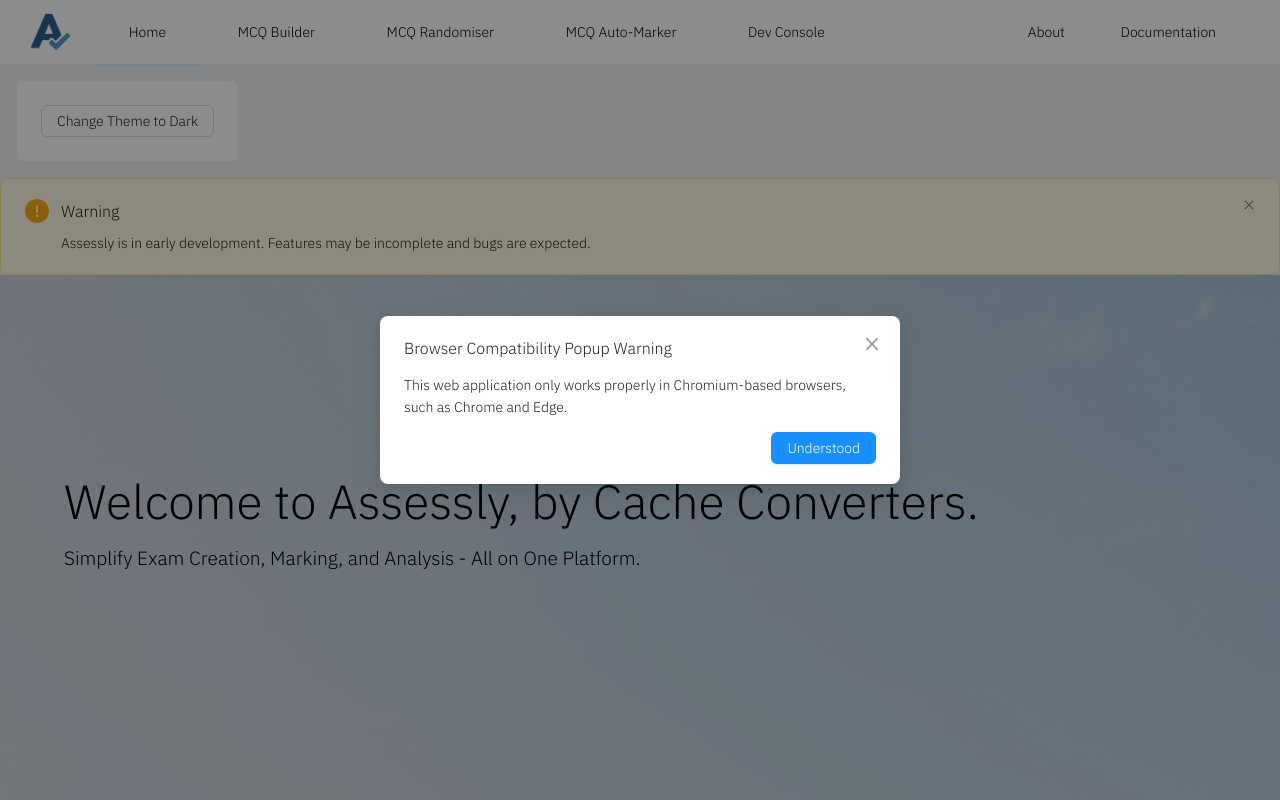
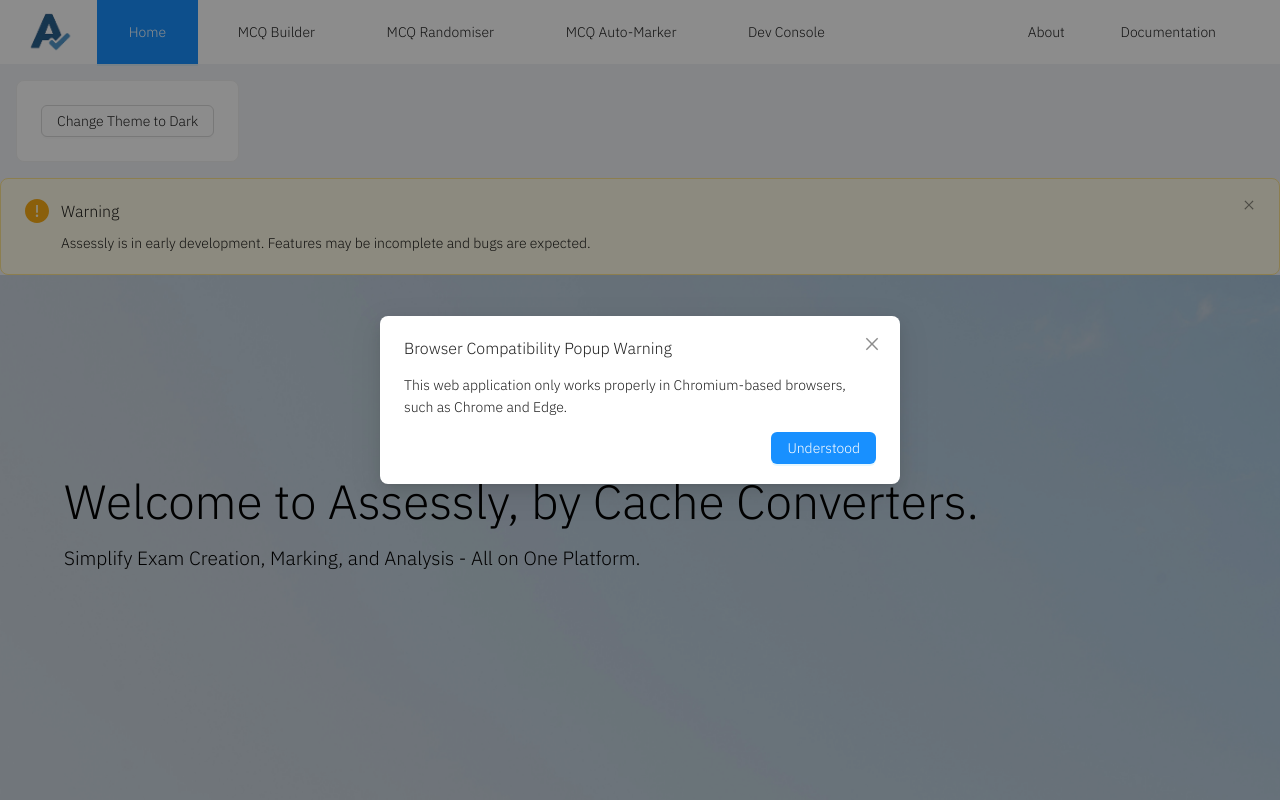
Before and after one commit to uoa-compsci399-2025-s1/capstone-project-2025-s1-team-11, a React (Vite) app in the folder client/: page / in a window 1280 px wide. Shown: the top 800 px of the page. Built offline with nearby package versions, Linux system fonts and the light colour scheme.

Commit message:
Updated navigation bar to prev colours

```diff
--- a/client/src/components/navigation.jsx
+++ b/client/src/components/navigation.jsx
@@ -4,7 +4,6 @@ import { Button, Space } from "antd";
 export function Navigation({ isDarkMode }) {
   const navStyles = {
     width: "100%",
-    backgroundColor: isDarkMode ? "#1f1f1f" : "#ffffff",
   };
 
   const containerStyles = {
@@ -14,19 +13,25 @@ export function Navigation({ isDarkMode }) {
     paddingRight: "24px",
   };
 
-  const buttonStyles = {
+  const textButtonStyles = {
     borderRadius: 0,
     fontWeight: 500,
     padding: "2.2em",
-    backgroundColor: "transparent",
-    color: isDarkMode ? "#ffffff" : "#000000",
+    backgroundColor: isDarkMode ? "#1f1f1f" : "#ffffff",
+    color: isDarkMode ? "#ffffff" : undefined,
+  };
+
+  const primaryButtonStyles = {
+    borderRadius: 0,
+    fontWeight: 500,
+    padding: "2.2em",
   };
 
   const docButtonStyles = {
     borderRadius: 0,
     backgroundColor: isDarkMode ? "#1f1f1f" : "#ffffff",
     fontWeight: 500,
-    color: isDarkMode ? "#ffffff" : "#000000",
+    color: isDarkMode ? "#ffffff" : undefined,
   };
 
   return (
@@ -35,34 +40,34 @@ export function Navigation({ isDarkMode }) {
         <Space style={{ margin: 0 }}>
           <NavLink to="/" end>
             {({ isActive }) => (
-              <Button type={isActive ? "primary" : "text"} style={buttonStyles}>Home</Button>
+              <Button type={isActive ? "primary" : "text"} style={isActive ? primaryButtonStyles : textButtonStyles}>Home</Button>
             )}
           </NavLink>
           <NavLink to="/builder" end>
             {({ isActive }) => (
-              <Button type={isActive ? "primary" : "text"} style={buttonStyles}> MCQ Builder</Button>
+              <Button type={isActive ? "primary" : "text"} style={isActive ? primaryButtonStyles : textButtonStyles}>MCQ Builder</Button>
             )}
           </NavLink>
           <NavLink to="/randomiser" end>
             {({ isActive }) => (
-              <Button type={isActive ? "primary" : "text"} style={buttonStyles}>MCQ Randomiser</Button>
+              <Button type={isActive ? "primary" : "text"} style={isActive ? primaryButtonStyles : textButtonStyles}>MCQ Randomiser</Button>
             )}
           </NavLink>
           <NavLink to="/marker" end>
             {({ isActive }) => (
-              <Button type={isActive ? "primary" : "text"} style={buttonStyles}>MCQ Auto-Marker</Button>
+              <Button type={isActive ? "primary" : "text"} style={isActive ? primaryButtonStyles : textButtonStyles}>MCQ Auto-Marker</Button>
             )}
           </NavLink>
           <NavLink to="/console" end>
             {({ isActive }) => (
-              <Button type={isActive ? "primary" : "text"} style={buttonStyles}>Dev Console</Button>
+              <Button type={isActive ? "primary" : "text"} style={isActive ? primaryButtonStyles : textButtonStyles}>Dev Console</Button>
             )}
           </NavLink>
         </Space>
         <Space style={{ margin: 0 }}>
           <NavLink to="/about" end>
             {({ isActive }) => (
-              <Button type={isActive ? "primary" : "text"} style={buttonStyles}>About</Button>
+              <Button type={isActive ? "primary" : "text"} style={isActive ? primaryButtonStyles : textButtonStyles}>About</Button>
             )}
           </NavLink>
           <a href="/documentation" target="_blank" rel="noopener noreferrer">
```
